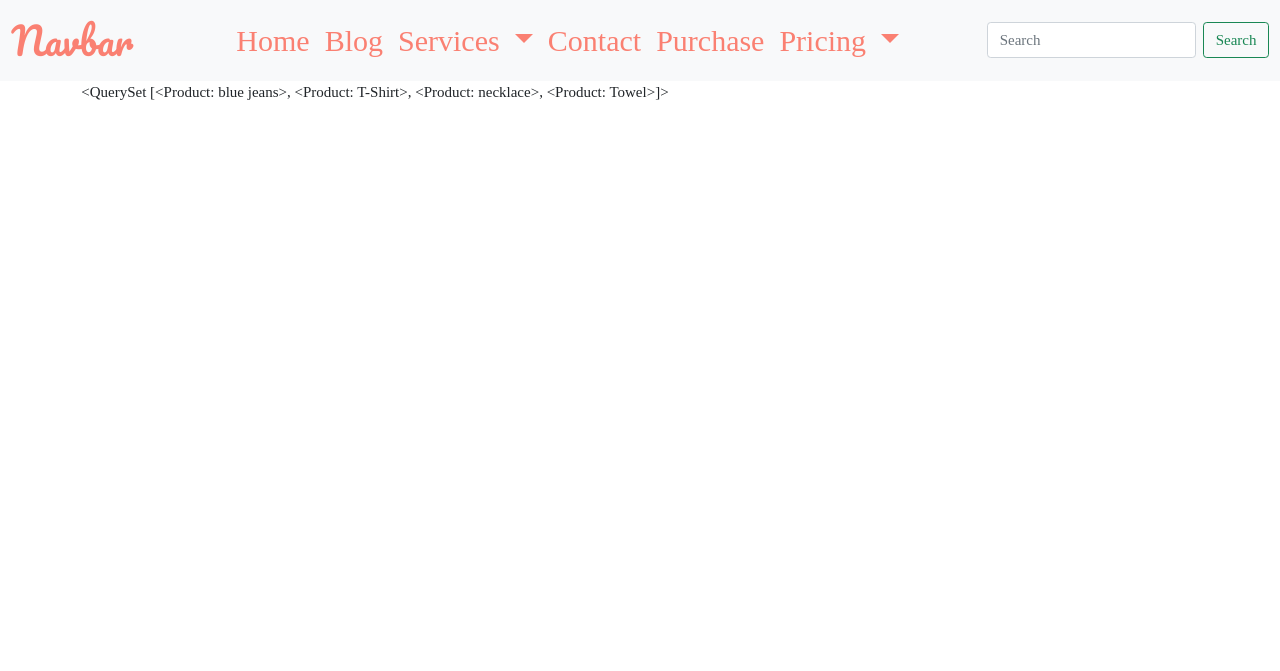
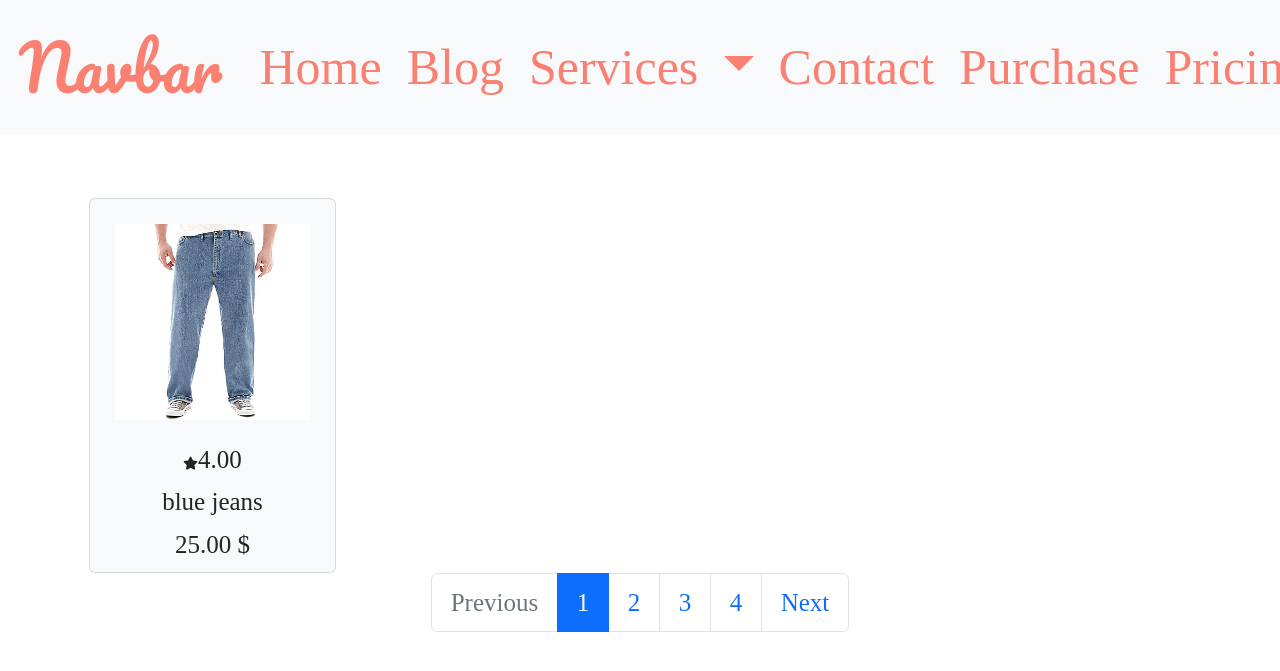
Before and after one commit to waltercarreno/DjangoProject, a Django app: page /products/ in a window 1280 px wide. Shown: the top 671 px of the page. Run offline with Django 4.2, Linux system fonts and the light colour scheme; data comes from the database, SQL or seed files in the repository; both versions use the stored data as it was after the commit; some web fonts are replaced.

Commit message:
Product.html created and paginate added to views

```diff
--- a/products/models.py
+++ b/products/models.py
@@ -19,7 +19,7 @@ class Product(models.Model):
     name = models.CharField(max_length=254)
     sku = models.CharField(max_length=254, null=True, blank=True)
     description = models.TextField()
-    price = models.FloatField()
+    price = models.DecimalField(max_digits=6, decimal_places=2)
     rating = models.DecimalField(max_digits=6, decimal_places=2, null=True, blank=True)
     image = models.ImageField()
 
--- a/products/templates/products/products.html
+++ b/products/templates/products/products.html
@@ -10,11 +10,60 @@
 {% endblock %}
 
 {% block content %}
-    <div class="container">
-        <div class="row">
-            <div class="col">
-                {{ products }}
-            </div>
+<div class="container" style="margin-top: 5%;">
+    <div class="row">
+        {% for product in products %}
+         <div class="col-lg-3">
+             <div class="card h-100 bg-light">
+                <div class="card-body">
+                    <img class=" img-fluid" src="{{ product.image.url }}" alt="{{ product.name }}">
+                </div>
+                {% if product.rating %}
+                <h6 class="text-center"><i class="fas fa-star" style="font-size: small;"></i>{{ product.rating }}</h6>
+                {% endif %}
+                <h6 class="text-center">{{ product.name }}</h6>
+                <h6 class="text-center">{{ product.price }} $</h6>
+
+             </div>
         </div>
+        {% endfor %}
     </div>
+</div>
+
+<nav aria-label="Page navigation">
+    <ul class="pagination justify-content-center">
+      {% if products.has_previous %}
+        <li class="page-item">
+          <a class="page-link" href="?page={{ products.previous_page_number }}">Previous</a>
+        </li>
+      {% else %}
+        <li class="page-item disabled">
+          <a class="page-link" href="#" tabindex="-1" aria-disabled="True">Previous</a>
+        </li>
+      {% endif %}
+      {% for i in products.paginator.page_range %}
+        {% if products.number == i %}
+          <li class="page-item active" aria-current="page">
+            <span class="page-link">
+              {{ i }}
+              <span class="sr-only">(current)</span>
+            </span>
+          </li>
+        {% else %}
+          <li class="page-item"><a class="page-link" href="?page={{ i }}">{{ i }}</a></li>
+        {% endif %}
+      {% endfor %}
+      {% if products.has_next %}
+        <li class="page-item">
+          <a class="page-link" href="?page={{ products.next_page_number }}">Next</a>
+        </li>
+      {% else %}
+        <li class="page-item disabled">
+          <a class="page-link" href="#" tabindex="-1" aria-disabled="True">Next</a>
+        </li>
+      {% endif %}
+    </ul>
+  </nav>
+
+
 {% endblock %}
--- a/products/views.py
+++ b/products/views.py
@@ -1,15 +1,18 @@
 from django.shortcuts import render
+from django.core.paginator import Paginator
 from .models import Product
 
-# Create your views here.
 
 def all_products(request):
-    """ A view to show all products, including sorting and search queries """
+    """ Views from products, query selector and pagination """
 
     products = Product.objects.all()
+    paginator = Paginator(products, 1)
+    number_page = request.GET.get('page')
+    obj_page = paginator.get_page(number_page)
 
     context = {
-        'products': products,
+        'products': obj_page,
     }
 
     return render(request, 'products/products.html', context)
--- a/static/css/base.css
+++ b/static/css/base.css
@@ -8,13 +8,8 @@
 
  html, body {
       font-family: 'Dongle';
-      font-size: 15px;
-      line-height: 1.5;
-      box-sizing: border-box;
-      margin: 0;
-      overflow: hidden;
-      top: 0;
-      left: 0;
+      font-size: 25px;
+      overflow: auto;
     }
 
 .nav-link{
```
Also changed, not shown: db.sqlite3, media/bluetowel.jpg (added).
